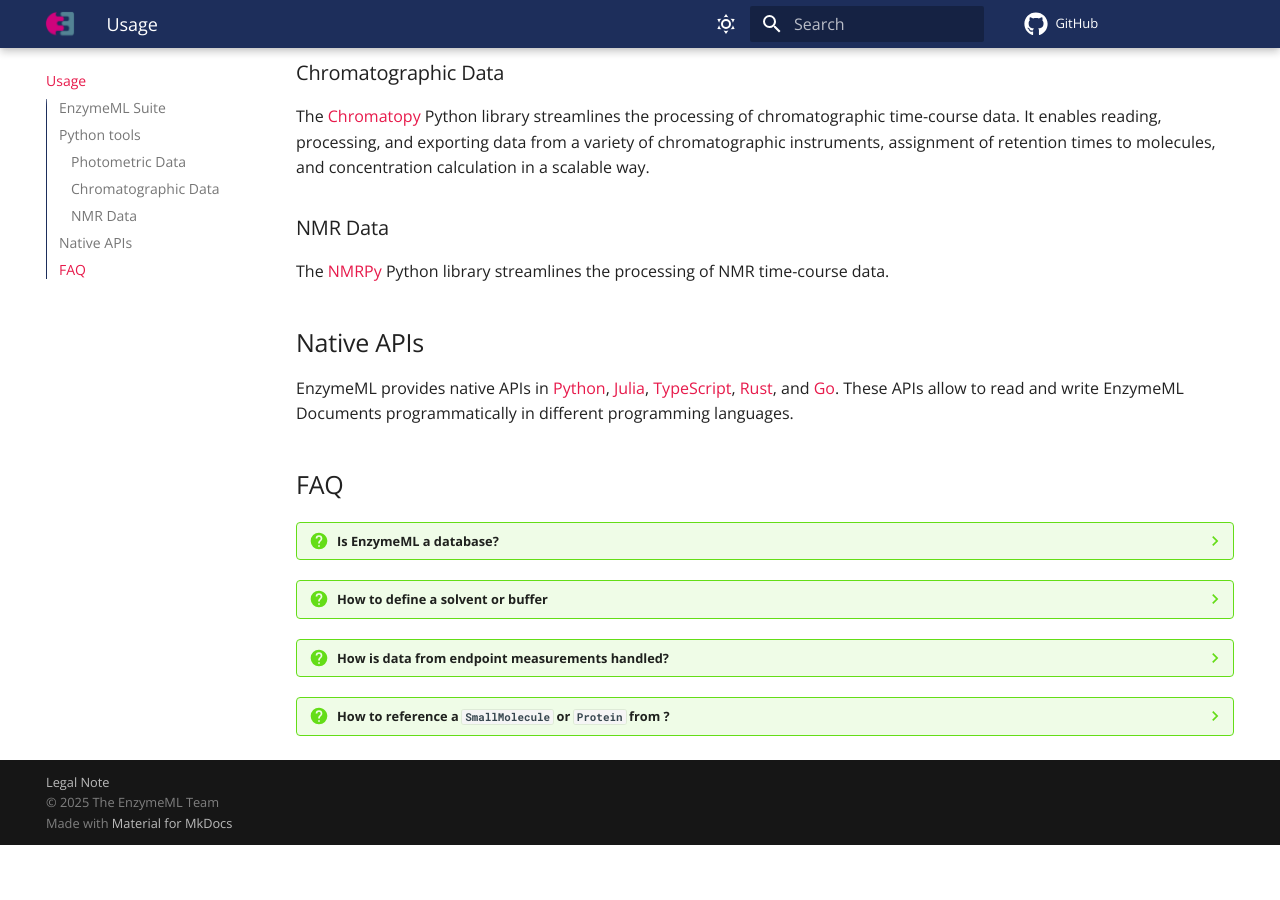
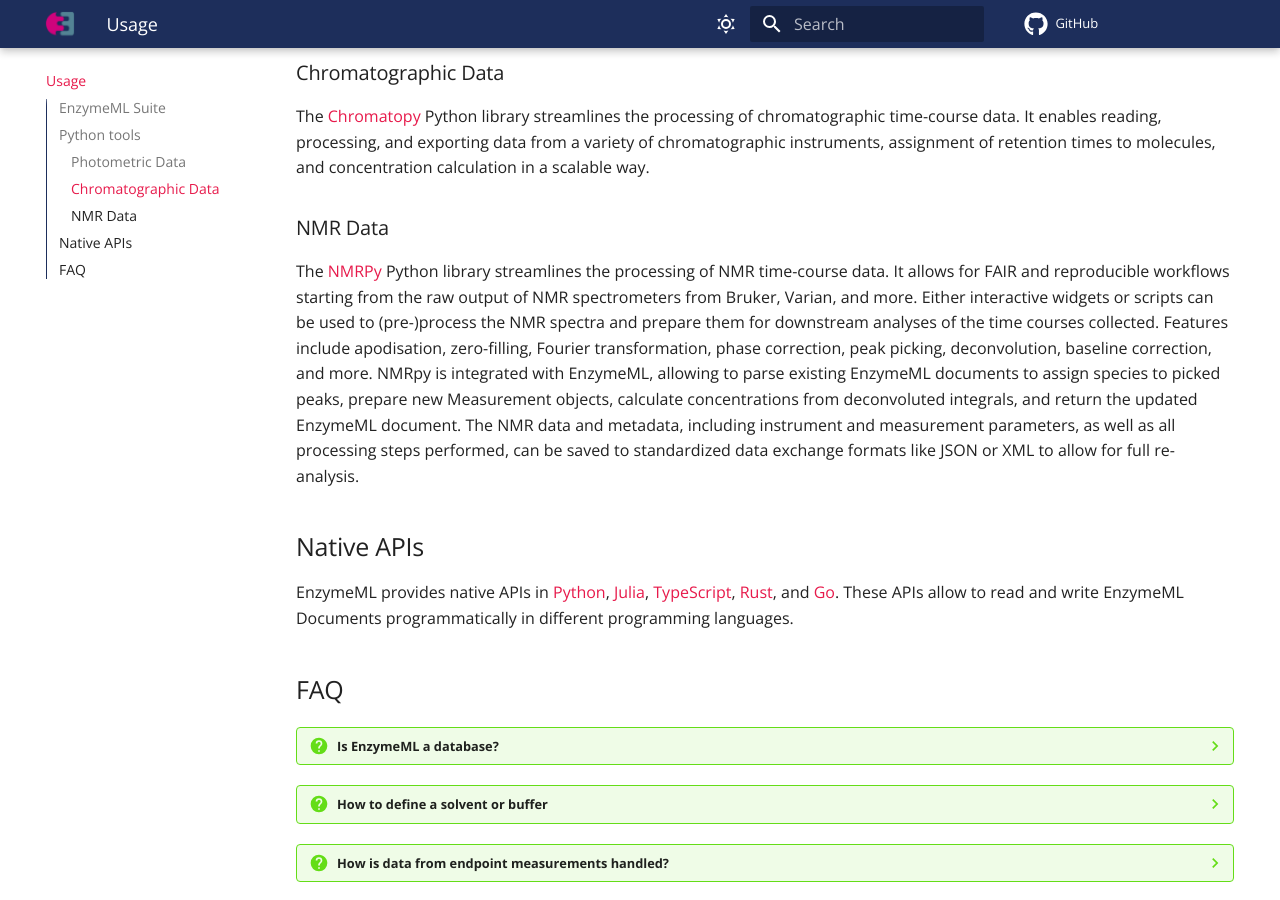
Before and after one commit to EnzymeML/enzymeml-specifications, an MkDocs documentation site: the page built from docs/usage.md, in a window 1280 px wide and 900 px high, scrolled down 1368 px. Built offline with MkDocs 1.6.1 and Material for MkDocs 9.7.7, drawn with Linux system fonts in a browser that asks for light colours; comment, search, counter and statistics services are not loaded; before the commit the page ends 2213 px from its top, so only the background shows below that.

Commit message:
Update usage.md
- Add information on usage and features of NMRpy

```diff
--- a/docs/usage.md
+++ b/docs/usage.md
@@ -23,7 +23,7 @@ The [Chromatopy](https://fairchemistry.github.io/chromatopy/) Python library str
 
 ### NMR Data
 
-The [NMRPy](https://nmrpy.readthedocs.io/en/latest/) Python library streamlines the processing of NMR time-course data.
+The [NMRPy](https://nmrpy.readthedocs.io/en/latest/) Python library streamlines the processing of NMR time-course data. It allows for FAIR and reproducible workflows starting from the raw output of NMR spectrometers from Bruker, Varian, and more. Either interactive widgets or scripts can be used to (pre-)process the NMR spectra and prepare them for downstream analyses of the time courses collected. Features include apodisation, zero-filling, Fourier transformation, phase correction, peak picking, deconvolution, baseline correction, and more. NMRpy is integrated with EnzymeML, allowing to parse existing EnzymeML documents to assign species to picked peaks, prepare new Measurement objects, calculate concentrations from deconvoluted integrals, and return the updated EnzymeML document. The NMR data and metadata, including instrument and measurement parameters, as well as all processing steps performed, can be saved to standardized data exchange formats like JSON or XML to allow for full re-analysis.
 
 
 ## Native APIs
```
